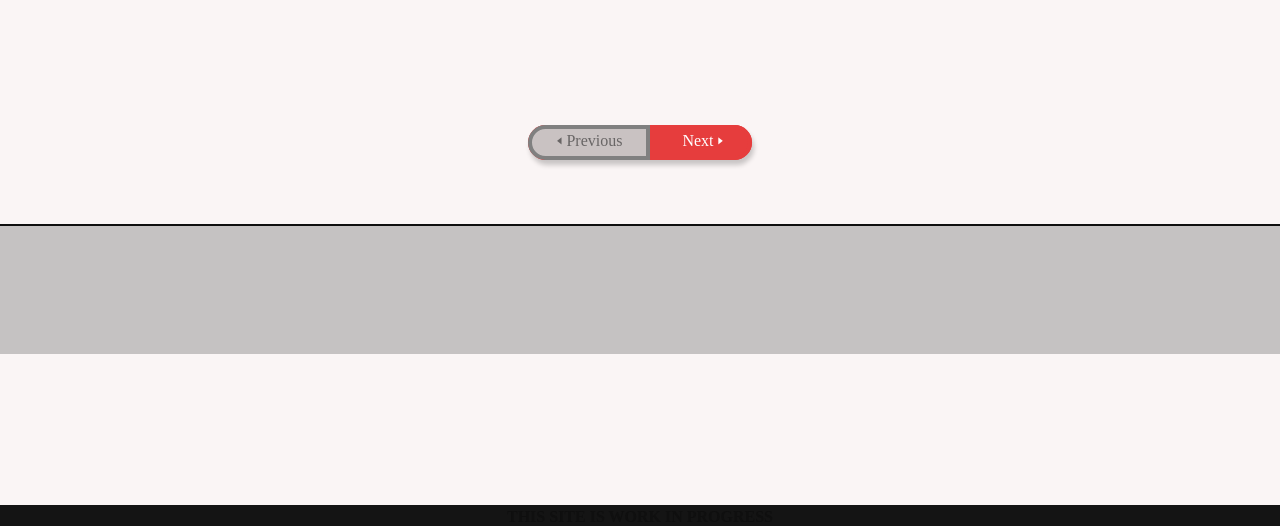
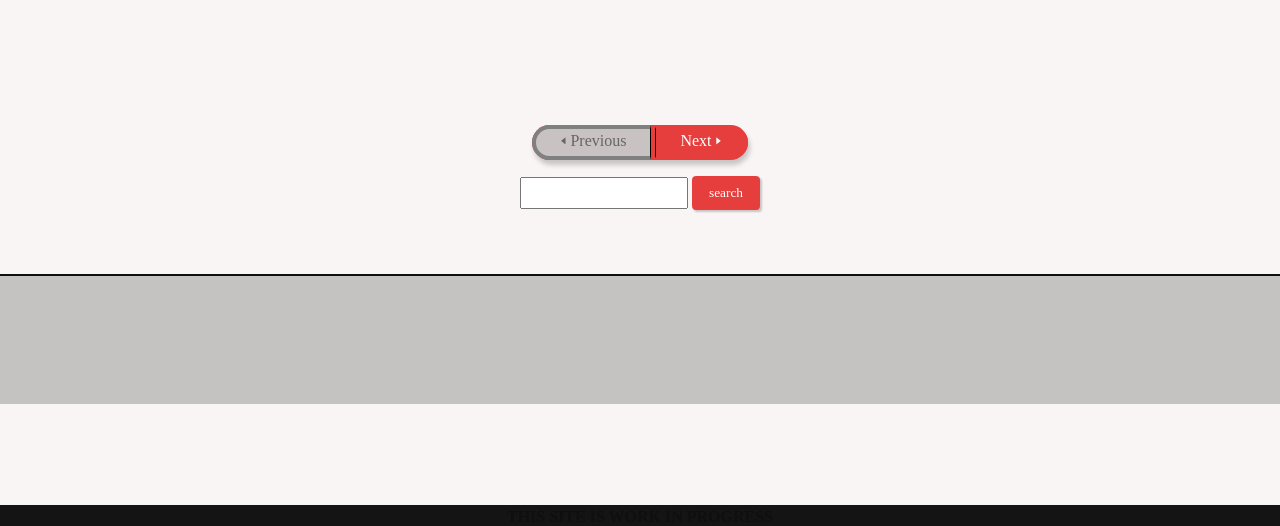
Before and after one commit to IMenezes-GH/pokemon-websafari, a website built with Vite: page safari/pokedex.html in a window 1280 px wide. Shown: the part 274-800 px from the top of the page. Built offline with nearby package versions, Linux system fonts and the light colour scheme.

Commit message:
updates button, adds search bar

```diff
--- a/safari/pokedex.html
+++ b/safari/pokedex.html
@@ -52,6 +52,10 @@
           <button id="previous">🢐 Previous</button>
           <button id="next">Next 🢒</button>
         </span>
+        <form action="">
+          <input id="pokedex-pager" type="search">
+          <button type="submit">search</button>
+        </form>
       </div>
       <hr>
       <div id="pokedex-container"></div>
--- a/styles/pokedex.css
+++ b/styles/pokedex.css
@@ -63,22 +63,37 @@
     padding: 4rem 0;
 
     display: flex;
+    flex-direction: column;
+    justify-content: center;
+    align-items: center;
+    gap: 1rem;
+
+    & #pokedex-pager{
+        height: 2rem;
+        font-size: 1.2;
+    }
+
 }
 
 .double-button{
-    margin: 0 auto;
     width: fit-content;
     border-radius: 8rem;
     background-color: var(--color-accent);
     box-shadow: 2px 5px 5px var(--box-shadow);
 
-    & button{
+    & > button{
 
-        border: .25rem solid var(--color-accent);
+        padding: 0 1.5rem;
+
         font-size: 1rem;
+
+        border: .15rem solid var(--color-accent);
         border-radius: 8rem;
-        padding: 0 1.5rem;
         box-shadow: none;
+
+        color: white !important;
+
+        z-index: -10;
 
         &:disabled{
             cursor: not-allowed;
@@ -89,17 +104,18 @@
         &#next{
             border-top-left-radius: 0;
             border-bottom-left-radius: 0;
+            border-left: 1px solid black;
         }
 
         &#previous{
-            background-color: white;
-            color: var(--color-accent);
             border-top-right-radius: 0;
             border-bottom-right-radius: 0;
+            border-right: 1px solid black;
         }
         &:hover:not(:disabled){
-            background-color: black !important;
-            color: white !important;
+            border: 1px solid white;
+            background-color: white !important;
+            color: var(--color-accent) !important;
         }
     }
 }
```
